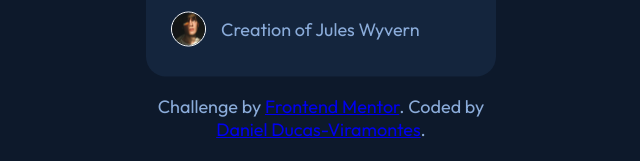
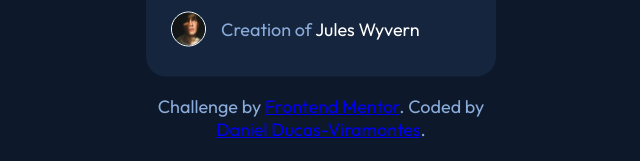
Before and after one commit to DanDucVira/NFT-preview-card-component, a plain HTML site: page index.html in a window 1280 px wide. Shown: the part 636-797 px from the top of the page, 319-959 px from the left. Drawn offline with Linux system fonts and the light colour scheme.

Commit message:
few changes

```diff
--- a/main.css
+++ b/main.css
@@ -114,6 +114,10 @@ h2 {
 
 }
 
+span {
+    color: hsl(0, 0%, 100%);
+}
+
 .attribution {
     position: absolute;
     bottom: 0;
```
